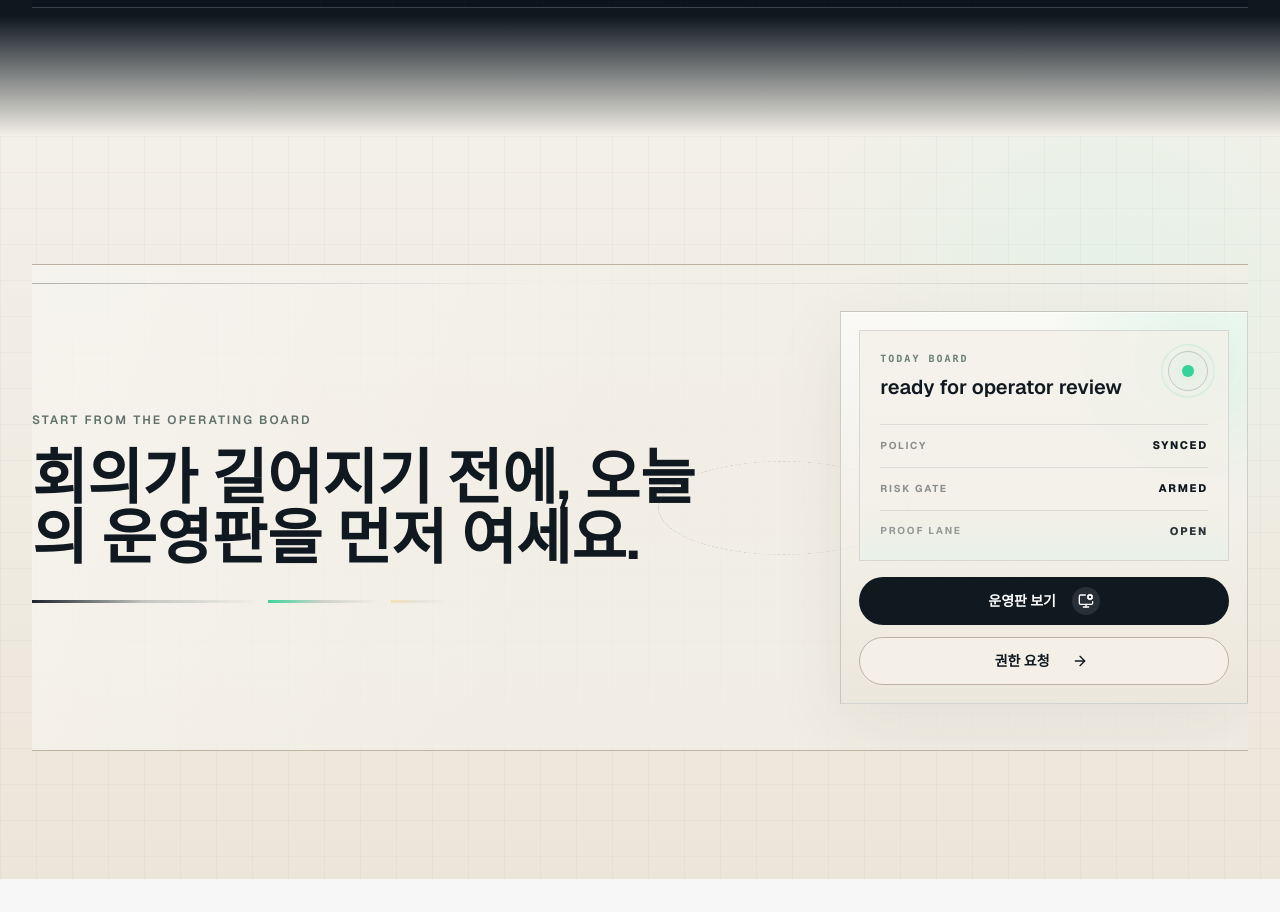
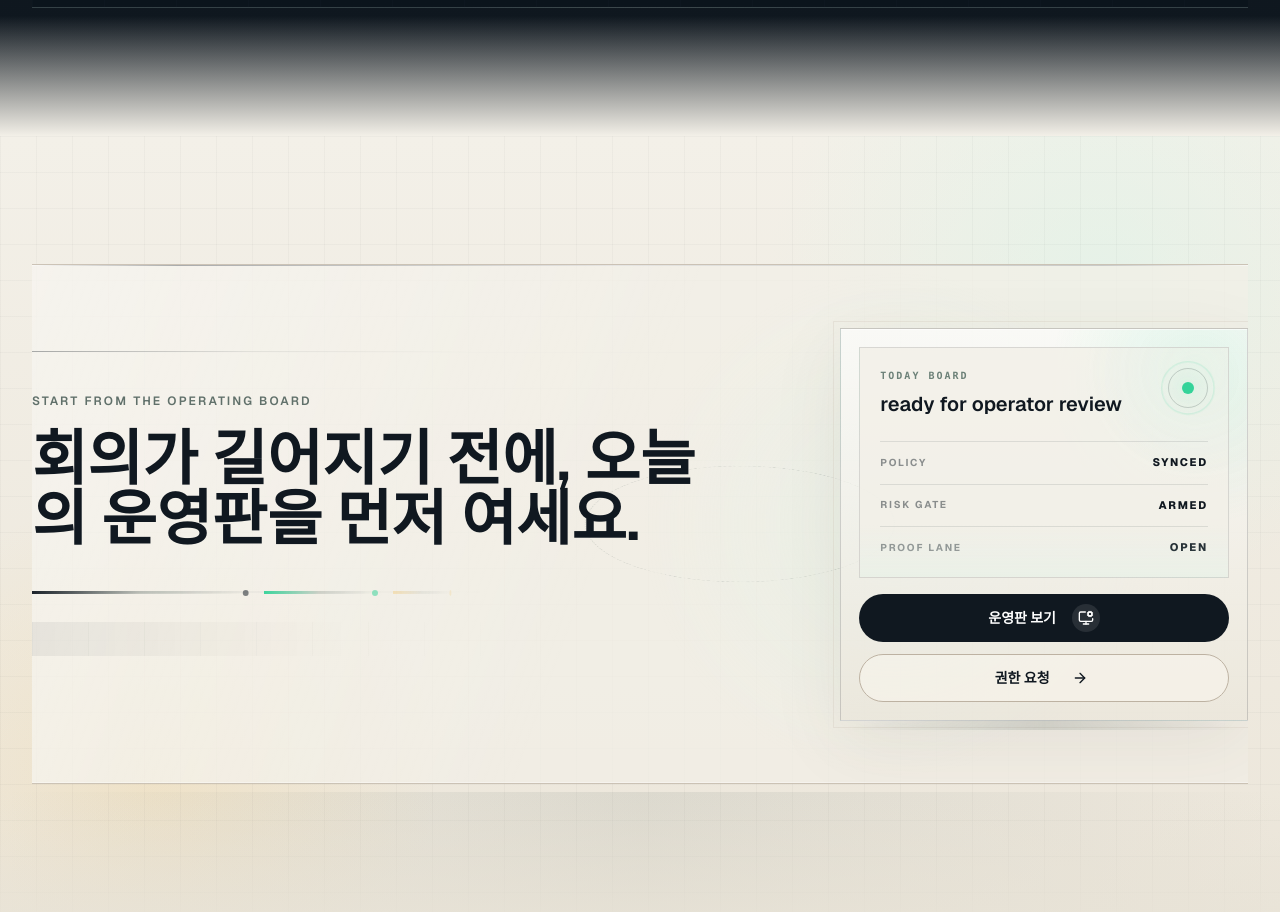
Before and after one commit to Jhongjin/admate-homepage, a Next.js app: page / in a window 1280 px wide. Shown: the part 4320-5232 px from the top of the page. Before the commit the page ends 5199 px from the top, so only its background shows below. Built offline with nearby package versions, Linux system fonts and the light colour scheme.

Commit message:
Polish homepage final CTA frame

```diff
--- a/src/app/globals.css
+++ b/src/app/globals.css
@@ -1358,51 +1358,110 @@
 
   .homepage-final-section {
     background:
-      radial-gradient(circle at 86% 22%, rgba(216, 246, 234, 0.46), transparent 26%),
+      radial-gradient(circle at 86% 18%, rgba(216, 246, 234, 0.46), transparent 26%),
+      radial-gradient(circle at 12% 82%, rgba(246, 195, 91, 0.16), transparent 22%),
       linear-gradient(180deg, #f3f0e8, #ece6da);
+  }
+
+  .homepage-final-section::after {
+    position: absolute;
+    inset: auto 0 0;
+    height: 120px;
+    content: "";
+    background:
+      linear-gradient(180deg, transparent, rgba(232, 227, 215, 0.78)),
+      linear-gradient(90deg, transparent, rgba(96, 112, 106, 0.12), transparent);
+    pointer-events: none;
   }
 
   .homepage-final-panel {
     position: relative;
     overflow: hidden;
-    border-top: 1px solid #bdb2a2;
-    border-bottom: 1px solid #bdb2a2;
+    border-top: 1px solid rgba(189, 178, 162, 0.72);
+    border-bottom: 1px solid rgba(189, 178, 162, 0.72);
     background:
+      radial-gradient(circle at 71% 50%, rgba(216, 246, 234, 0.28), transparent 28%),
       linear-gradient(110deg, rgba(255, 255, 255, 0.28), transparent 48%),
       rgba(243, 240, 232, 0.72);
-    padding: 46px 0;
+    min-height: 520px;
+    padding: 52px 0;
+    box-shadow:
+      inset 0 1px 0 rgba(255, 255, 255, 0.52),
+      inset 0 -1px 0 rgba(255, 255, 255, 0.34);
   }
 
   .homepage-final-panel::before {
     position: absolute;
-    inset: 18px 0 auto;
+    inset: 0 0 auto;
     height: 1px;
     content: "";
-    background: linear-gradient(90deg, rgba(16, 24, 32, 0.3), transparent 42%, rgba(16, 24, 32, 0.18));
+    background: linear-gradient(90deg, transparent, rgba(16, 24, 32, 0.34) 12%, rgba(16, 24, 32, 0.08) 48%, rgba(16, 24, 32, 0.2) 88%, transparent);
     pointer-events: none;
   }
 
   .homepage-final-panel::after {
     position: absolute;
-    right: 28%;
+    right: 29%;
     top: 50%;
-    height: 250px;
-    width: 250px;
-    content: "";
-    border: 1px dashed rgba(96, 112, 106, 0.28);
+    height: 310px;
+    width: 310px;
+    content: "";
+    border: 1px dashed rgba(96, 112, 106, 0.22);
     border-radius: 999px;
     pointer-events: none;
-    transform: translateY(-50%) rotateX(68deg);
+    transform: translateY(-50%) rotateX(68deg) rotateZ(-8deg);
+  }
+
+  .homepage-final-copy {
+    position: relative;
+    z-index: 1;
+  }
+
+  .homepage-final-copy::before,
+  .homepage-final-copy::after {
+    position: absolute;
+    content: "";
+    pointer-events: none;
+  }
+
+  .homepage-final-copy::before {
+    left: 0;
+    top: -42px;
+    height: 1px;
+    width: min(440px, 58vw);
+    background: linear-gradient(90deg, rgba(16, 24, 32, 0.34), rgba(16, 24, 32, 0.08), transparent);
+  }
+
+  .homepage-final-copy::after {
+    left: -28px;
+    top: 14px;
+    bottom: 4px;
+    width: 1px;
+    background: linear-gradient(180deg, transparent, rgba(96, 112, 106, 0.2), transparent);
   }
 
   .homepage-final-signal {
+    position: relative;
     display: grid;
     max-width: 520px;
-    grid-template-columns: 1.4fr 0.7fr 1fr;
-    gap: 10px;
+    grid-template-columns: 1.35fr 0.7fr 1fr;
+    gap: 18px;
+    padding-block: 10px;
+  }
+
+  .homepage-final-signal::before {
+    position: absolute;
+    left: 0;
+    right: 12%;
+    top: 50%;
+    height: 1px;
+    content: "";
+    background: linear-gradient(90deg, rgba(16, 24, 32, 0.18), rgba(96, 112, 106, 0.09), transparent);
+    transform: translateY(-50%);
   }
 
   .homepage-final-signal span {
+    position: relative;
     height: 3px;
     background: linear-gradient(90deg, #101820, rgba(96, 112, 106, 0.35), transparent);
     transform-origin: left center;
@@ -1417,6 +1476,42 @@
   .homepage-final-signal span:nth-child(3) {
     animation-delay: -2.8s;
     background: linear-gradient(90deg, #f6c35b, rgba(96, 112, 106, 0.24), transparent);
+  }
+
+  .homepage-final-signal span::after {
+    position: absolute;
+    right: 0;
+    top: 50%;
+    height: 6px;
+    width: 6px;
+    content: "";
+    border-radius: 999px;
+    background: currentColor;
+    opacity: 0.55;
+    transform: translate(50%, -50%);
+  }
+
+  .homepage-final-signal span:nth-child(1)::after {
+    color: #101820;
+  }
+
+  .homepage-final-signal span:nth-child(2)::after {
+    color: #34d399;
+  }
+
+  .homepage-final-signal span:nth-child(3)::after {
+    color: #f6c35b;
+  }
+
+  .homepage-final-floor {
+    width: min(660px, 68vw);
+    height: 34px;
+    margin-top: 18px;
+    background:
+      linear-gradient(90deg, rgba(16, 24, 32, 0.16), transparent 54%),
+      repeating-linear-gradient(90deg, rgba(96, 112, 106, 0.12) 0 1px, transparent 1px 56px);
+    mask-image: linear-gradient(90deg, #000, transparent 86%);
+    opacity: 0.38;
   }
 
   .homepage-final-dock {
@@ -1432,11 +1527,36 @@
       0 20px 70px rgba(74, 63, 50, 0.08);
   }
 
+  .homepage-final-dock::before,
+  .homepage-final-dock::after {
+    position: absolute;
+    content: "";
+    pointer-events: none;
+  }
+
+  .homepage-final-dock::before {
+    inset: -8px;
+    border: 1px solid rgba(189, 178, 162, 0.38);
+    opacity: 0.54;
+  }
+
+  .homepage-final-dock::after {
+    left: 28px;
+    right: 28px;
+    bottom: -18px;
+    height: 18px;
+    background: linear-gradient(90deg, transparent, rgba(96, 112, 106, 0.18), transparent);
+    transform: perspective(120px) rotateX(62deg);
+    transform-origin: top center;
+  }
+
   .homepage-final-preview {
     position: relative;
     overflow: hidden;
     border: 1px solid rgba(16, 24, 32, 0.12);
-    background: rgba(243, 240, 232, 0.74);
+    background:
+      radial-gradient(circle at 91% 10%, rgba(216, 246, 234, 0.34), transparent 28%),
+      rgba(243, 240, 232, 0.78);
     padding: 20px;
   }
 
@@ -1880,7 +2000,16 @@
     }
 
     .homepage-final-panel {
-      padding: 36px 0;
+      min-height: auto;
+      padding: 54px 0;
+    }
+
+    .homepage-final-copy::before {
+      top: -34px;
+    }
+
+    .homepage-final-copy::after {
+      left: -18px;
     }
 
     .homepage-trust-stack {
@@ -1987,7 +2116,7 @@
     }
 
     .homepage-final-panel {
-      padding: 34px 0;
+      padding: 42px 0 48px;
     }
 
     .homepage-final-panel::after {
@@ -1996,12 +2125,37 @@
       width: 180px;
     }
 
+    .homepage-final-copy::before {
+      top: -26px;
+      width: 72vw;
+    }
+
+    .homepage-final-copy::after {
+      display: none;
+    }
+
     .homepage-final-signal {
       max-width: none;
+      gap: 12px;
+    }
+
+    .homepage-final-floor {
+      width: 100%;
+      height: 34px;
+      margin-top: 18px;
     }
 
     .homepage-final-dock {
       padding: 14px;
+    }
+
+    .homepage-final-dock::before {
+      inset: -5px;
+    }
+
+    .homepage-final-dock::after {
+      bottom: -12px;
+      height: 12px;
     }
 
     .homepage-trust-intro {
--- a/src/components/home/HomeRebuildExperience.tsx
+++ b/src/components/home/HomeRebuildExperience.tsx
@@ -507,7 +507,7 @@ function HomeFinalCta() {
       <div className="absolute inset-0 homepage-paper-grid opacity-70" aria-hidden="true" />
       <div className="section-shell relative xl:max-w-[1400px]">
         <div className="homepage-final-panel grid gap-10 lg:grid-cols-[minmax(0,0.98fr)_minmax(360px,0.52fr)] lg:items-center">
-          <div>
+          <div className="homepage-final-copy">
             <div className="text-xs font-semibold uppercase tracking-[0.18em] text-[#60706A]">Start from the operating board</div>
             <h2 className="mt-5 max-w-[780px] text-balance text-4xl font-semibold leading-[1.02] sm:text-6xl">
               회의가 길어지기 전에, 오늘의 운영판을 먼저 여세요.
@@ -517,6 +517,7 @@ function HomeFinalCta() {
               <span />
               <span />
             </div>
+            <div className="homepage-final-floor" aria-hidden="true" />
           </div>
           <div className="homepage-final-dock">
             <div className="homepage-final-preview">
```
